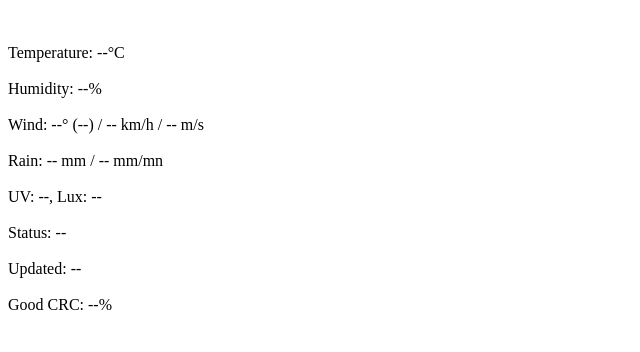
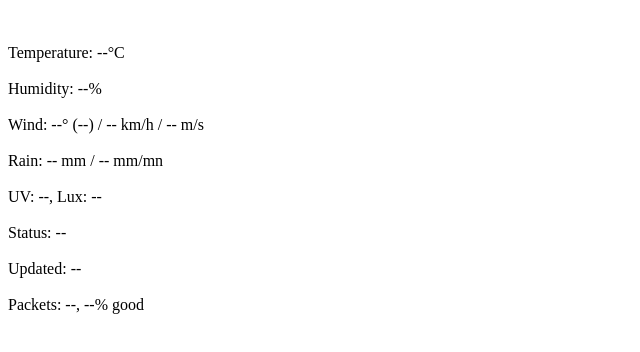
Before and after one commit to FlyingDomotic/FF_WeatherStation, a plain HTML site: page data/index_user.html in a window 1280 px wide. Shown: the full height of the page, 0-640 px from the left. Drawn offline with Linux system fonts and the light colour scheme.

Commit message:
Add packets count

```diff
--- a/data/index_user.html
+++ b/data/index_user.html
@@ -7,5 +7,5 @@ Rain: <span id="rain">--</span> mm / <span id="rainMn">--</span> mm/mn<br><br>
 UV: <span id="uv">--</span>, Lux: <span id="lux">--</span><br><br>
 Status: <span id="stat">--</span><br><br>
 Updated: <span id="upd">--</span><br><br>
-Good CRC: <span id="crcPct">--</span>%<br><br>
+Packets: <span id="msg">--</span>, <span id="crcPct">--</span>% good<br><br>
 <br><br>
```
Also changed, not shown: 1 other file.
